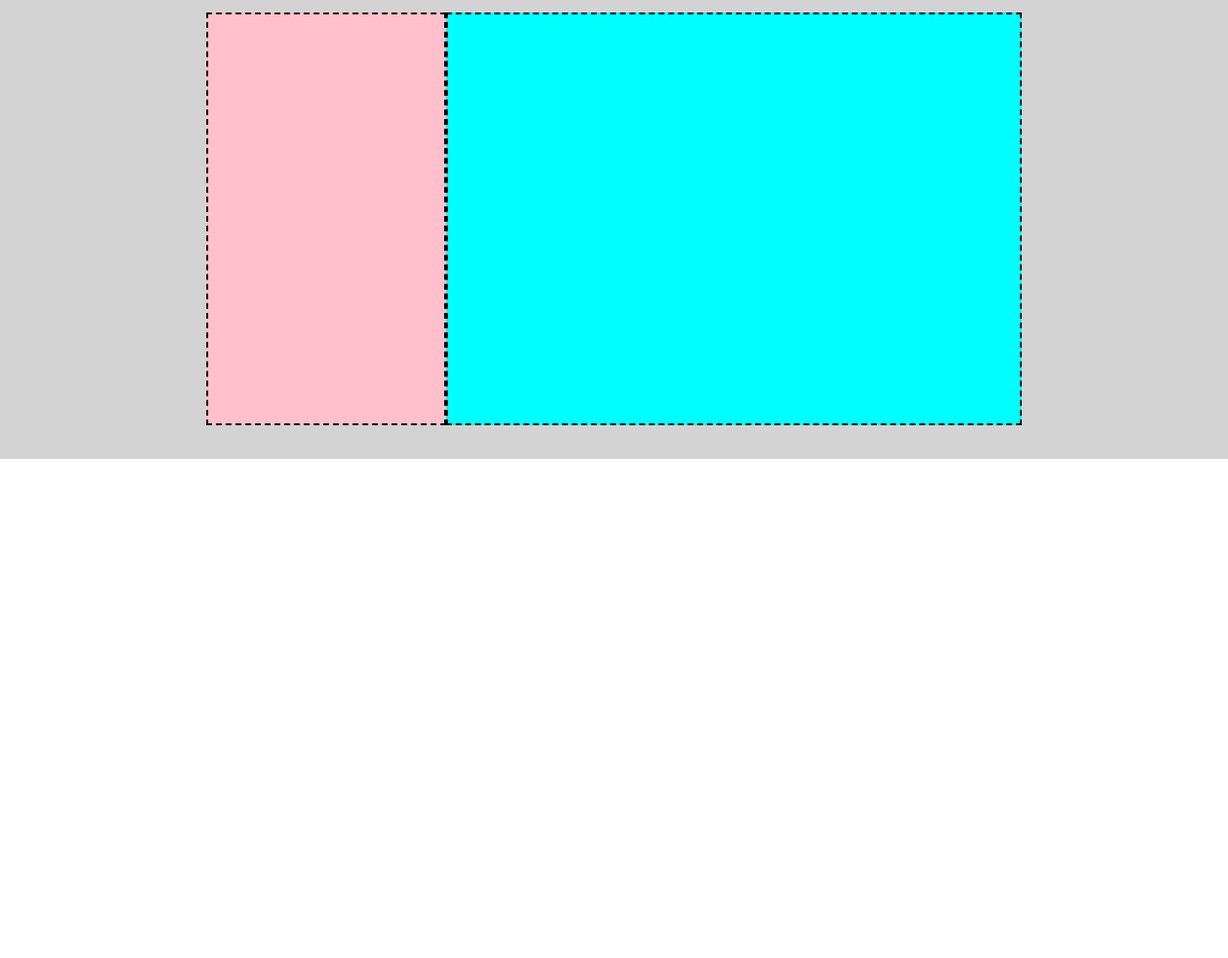
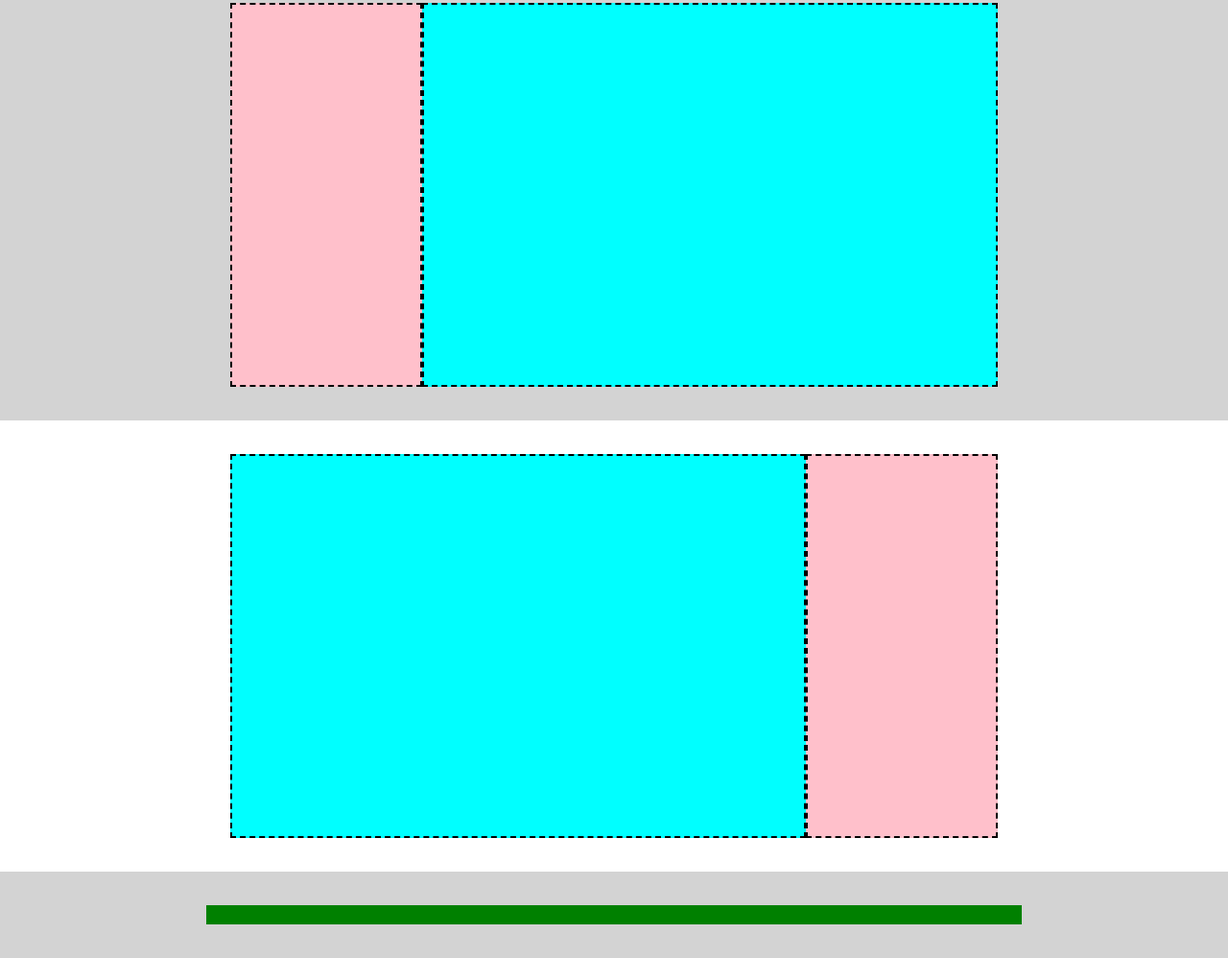
Before and after one commit to NicolaTeora/htmlcss-struttura-discord, a plain HTML site: page index.html in a window 1280 px wide. Shown: the part 1104-2102 px from the top of the page at 96% size. Before the commit the page ends 1582 px from the top, so only its background shows below. Drawn offline with Linux system fonts and the light colour scheme.

Commit message:
feat: section-green box

```diff
--- a/index.html
+++ b/index.html
@@ -29,20 +29,40 @@
             </div>
         </section>
 
-        <section class="section two">
+        <!-- section two -->
+        <section class="section">
             <div class="container logo">
-
+                <!--  -->
             </div>
             <div class="container title">
-
+                <!--  -->
             </div>
         </section>
 
+        <!-- section three -->
         <section class="section three">
             <div class="container title">
-
+                <!--  -->
             </div>
             <div class="container logo">
+                <!--  -->
+            </div>
+        </section>
+
+        <!-- section four -->
+        <section class="section">
+            <div class="container logo">
+                <!--  -->
+            </div>
+            <div class="container title">
+                <!--  -->
+            </div>
+        </section>
+
+        <!-- section five -->
+        <!-- green box -->
+        <section class="section three">
+            <div class="green-box">
 
             </div>
         </section>
--- a/style/style.css
+++ b/style/style.css
@@ -57,8 +57,8 @@ a{
     display: flex;
     justify-content: center;
     padding: 35px 50px;
-    min-height: 500px;
-    min-width: 100%;
+    max-height: 1200px;
+    width: 100%;
 }
 
 .one{
@@ -71,7 +71,7 @@ a{
 
 .container-one{
     margin: 50px 35px;
-    min-height: 70%;
+    min-height: 350px;
     flex-basis: 700px;
 
     /* debug */
@@ -81,9 +81,8 @@ a{
 
 .container{
     flex-basis: 600px;
-    min-width: 250px;
+    min-height: 400px;
     /* debug */
-
     background-color: aqua;
     border: 2px dashed black;
 }
@@ -94,3 +93,13 @@ a{
     /* debug */
     background-color: pink;
 }
+
+.green-box{
+    flex-basis: 850px;
+    flex-grow: 0;
+    flex-shrink: 1;
+    max-height: 800px;
+
+    /* debug */
+    background-color: green;
+}
```
